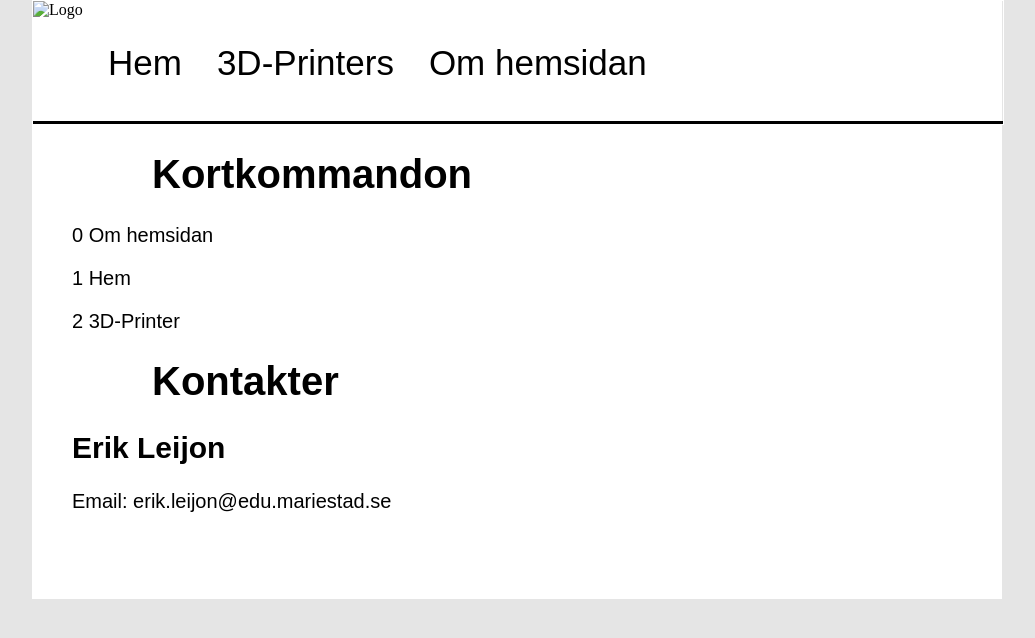
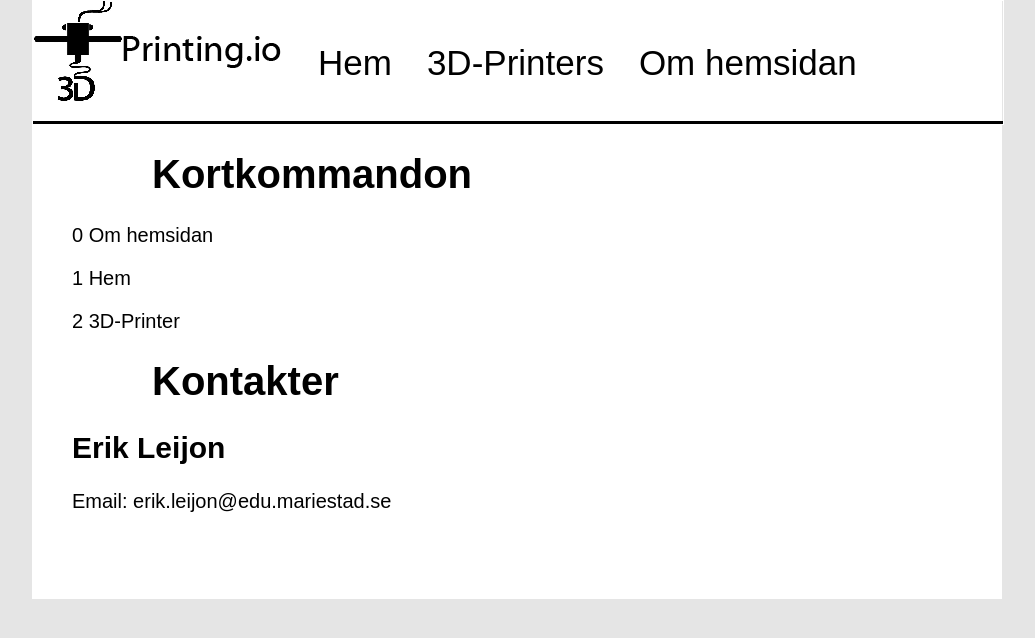
Before and after one commit to Leij0n/Leij0n.github.io, a plain HTML site: page Om.html in a window 1280 px wide. Shown: the whole page, without its empty margins (123-1158 px from the left). Drawn offline with Linux system fonts and the light colour scheme.

Commit message:
Update Om.html

```diff
--- a/Om.html
+++ b/Om.html
@@ -18,7 +18,7 @@
 
  	<div id="headArea">
 
-  		<div id="logoArea"><img src="Bilder/logo.png" width="250" height="100" alt="Logo" /></div>
+  		<div id="logoArea"><img src="logo.png" width="250" height="100" alt="Logo" /></div>
  		<div id="menuArea">
 
                 <ul>
```
